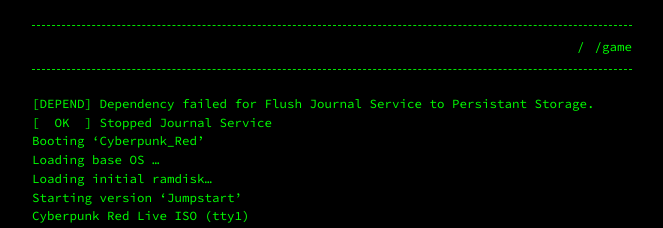
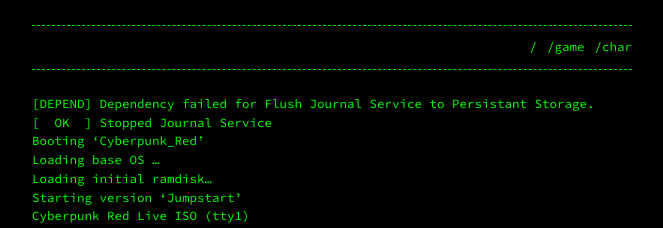
Before and after one commit to nova-explorer/CPR_invitation, a Jekyll site: the page built from char.md, in a window 1280 px wide. Shown: the top 228 px of the page, without its empty margins (308-971 px from the left). Built offline with Jekyll 4.4.1, drawn with Linux system fonts in a browser that asks for light colours; our own code applies the rules of GitHub Pages for plain Markdown files.

Commit message:
Update char.md

```diff
--- a/char.md
+++ b/char.md
@@ -1,3 +1,9 @@
+---
+title: /char
+layout: page
+permalink: /char
+---
+
 [DEPEND] Dependency failed for Flush Journal Service to Persistant Storage.
 [  OK  ] Stopped Journal Service
 Booting ‘Cyberpunk_Red’
```
